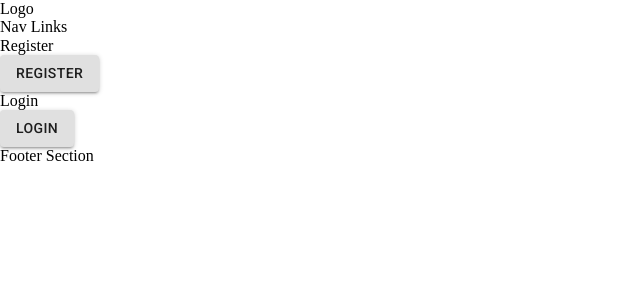
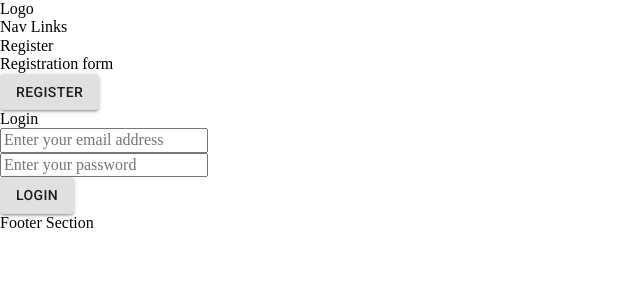
Before and after one commit to zack-jack/Tone-Shop, a React (Create React App) app in the folder client/: page /register-login in a window 1280 px wide. Shown: the top 300 px of the page, without its empty margins (0-640 px from the left). Built offline with nearby package versions, Linux system fonts and the light colour scheme.

Commit message:
User login handling

```diff
--- a/client/src/actions/userActions.js
+++ b/client/src/actions/userActions.js
@@ -1 +1,13 @@
 import axios from 'axios';
+
+import { LOGIN_USER } from './userTypes';
+
+export const loginUser = dataToSubmit => {
+  const request = axios
+    .post('api/user/login', dataToSubmit)
+    .then(res => res.data);
+  return {
+    type: LOGIN_USER,
+    payload: request
+  };
+};
--- a/client/src/actions/userTypes.js
+++ b/client/src/actions/userTypes.js
@@ -0,0 +1 @@
+export const LOGIN_USER = 'LOGIN_USER';
--- /dev/null
+++ b/client/src/components/FormField.js
@@ -0,0 +1,41 @@
+import React from 'react';
+
+const FormField = ({ id, formData, change }) => {
+  const showError = () => {
+    let errorMessage = null;
+
+    if (formData.validation && !formData.valid) {
+      errorMessage = <div>{formData.validationMessage}</div>;
+    }
+
+    return errorMessage;
+  };
+
+  const renderTemplate = () => {
+    let formTemplate = null;
+
+    switch (formData.element) {
+      case 'input':
+        formTemplate = (
+          <div>
+            <input
+              {...formData.config}
+              value={formData.value}
+              onBlur={e => change({ e, id, blur: true })}
+              onChange={e => change({ e, id })}
+            />
+            {showError()}
+          </div>
+        );
+        break;
+      default:
+        formTemplate = null;
+    }
+
+    return formTemplate;
+  };
+
+  return <div>{renderTemplate()}</div>;
+};
+
+export default FormField;
--- a/client/src/components/Login.js
+++ b/client/src/components/Login.js
@@ -0,0 +1,119 @@
+import React, { Component } from 'react';
+import { connect } from 'react-redux';
+import { withRouter } from 'react-router-dom';
+import Button from '@material-ui/core/Button';
+
+import FormField from './FormField';
+
+import { loginUser } from '../actions/userActions';
+
+import getFormData from '../utils/forms/getFormData';
+import validateForm from '../utils/forms/validateForm';
+import updateField from '../utils/forms/updateField';
+import isEmpty from '../utils/forms/isEmpty';
+
+class Login extends Component {
+  state = {
+    formSuccess: '',
+    formError: false,
+    formData: {
+      email: {
+        element: 'input',
+        value: '',
+        config: {
+          name: 'emailInput',
+          type: 'email',
+          placeholder: 'Enter your email address'
+        },
+        validation: {
+          required: true,
+          email: true
+        },
+        valid: false,
+        touched: false,
+        validationMessage: ''
+      },
+      password: {
+        element: 'input',
+        value: '',
+        config: {
+          name: 'passwordInput',
+          type: 'password',
+          placeholder: 'Enter your password'
+        },
+        validation: {
+          required: true
+        },
+        valid: false,
+        touched: false,
+        validationMessage: ''
+      }
+    }
+  };
+
+  updateForm = element => {
+    const newFormData = updateField(element, this.state.formData, 'login');
+
+    this.setState({
+      formData: newFormData
+    });
+  };
+
+  handleFormSubmit = e => {
+    e.preventDefault();
+
+    const dataToSubmit = getFormData(this.state.formData, 'login');
+    const formIsEmpty = isEmpty(this.state.formData, 'login');
+    const formIsValid = validateForm(this.state.formData, 'login');
+
+    if (!formIsEmpty || formIsValid) {
+      this.setState({
+        formError: false
+      });
+
+      this.props.dispatch(loginUser(dataToSubmit)).then(res => {
+        console.log(res.payload);
+        if (res.payload.success) {
+          console.log(res.payload);
+          this.props.history.push('/user/dashboard');
+        } else {
+          this.setState({
+            formError: true
+          });
+        }
+      });
+    } else {
+      this.setState({
+        formError: true
+      });
+    }
+  };
+
+  render() {
+    const { formError } = this.state;
+    return (
+      <div>
+        <form onSubmit={e => this.handleFormSubmit(e)}>
+          <FormField
+            id={'email'}
+            formData={this.state.formData.email}
+            change={element => this.updateForm(element)}
+          />
+          <FormField
+            id={'password'}
+            formData={this.state.formData.password}
+            change={element => this.updateForm(element)}
+          />
+          {formError ? (
+            <div>Please check that the data entered is valid.</div>
+          ) : null}
+          <Button variant="contained" onClick={e => this.handleFormSubmit(e)}>
+            Login
+          </Button>
+        </form>
+      </div>
+    );
+  }
+}
+
+export default connect()(withRouter(Login));
--- /dev/null
+++ b/client/src/components/Register.js
@@ -0,0 +1,15 @@
+import React, { Component } from 'react';
+import Button from '@material-ui/core/Button';
+
+class Register extends Component {
+  render() {
+    return (
+      <div>
+        <div>Registration form</div>
+        <Button variant="contained">Register</Button>
+      </div>
+    );
+  }
+}
+
+export default Register;
--- a/client/src/components/RegisterLogin.js
+++ b/client/src/components/RegisterLogin.js
@@ -1,17 +1,19 @@
 import React from 'react';
-import Button from '@material-ui/core/Button';
+
+import Login from './Login';
+import Register from './Register';
 
 const RegisterLogin = () => {
   return (
     <div>
       <div>
         <div>Register</div>
-        <Button variant="contained">Register</Button>
+        <Register />
       </div>
 
       <div>
         <div>Login</div>
-        <Button variant="contained">Login</Button>
+        <Login />
       </div>
     </div>
   );
--- a/client/src/reducers/userReducer.js
+++ b/client/src/reducers/userReducer.js
@@ -1,5 +1,9 @@
+import { LOGIN_USER } from '../actions/userTypes';
+
 export default function(state = {}, action) {
   switch (action.type) {
+    case LOGIN_USER:
+      return { ...state, loginSuccess: action.payload };
     default:
       return state;
   }
--- /dev/null
+++ b/client/src/utils/forms/getFormData.js
@@ -0,0 +1,9 @@
+export default (formData, formName) => {
+  let dataToSubmit = {};
+
+  for (let key in formData) {
+    dataToSubmit[key] = formData[key].value;
+  }
+
+  return dataToSubmit;
+};
--- /dev/null
+++ b/client/src/utils/forms/isEmpty.js
@@ -0,0 +1,14 @@
+export default (formData, formName) => {
+  let isEmptyArray = [];
+  let isEmpty;
+
+  for (let key in formData) {
+    isEmptyArray.push(formData[key].value);
+  }
+
+  isEmpty = isEmptyArray.some(element => {
+    return element === '';
+  });
+
+  return isEmpty;
+};
--- /dev/null
+++ b/client/src/utils/forms/updateField.js
@@ -0,0 +1,24 @@
+import validateInput from './validateInput';
+
+export default (element, formData, formName) => {
+  const newFormData = {
+    ...formData
+  };
+
+  const newElement = {
+    ...newFormData[element.id]
+  };
+
+  newElement.value = element.e.target.value;
+
+  if (element.blur) {
+    const validData = validateInput(newElement, formData);
+    newElement.valid = validData[0];
+    newElement.validationMessage = validData[1];
+  }
+
+  newElement.touched = element.blur;
+  newFormData[element.id] = newElement;
+
+  return newFormData;
+};
--- /dev/null
+++ b/client/src/utils/forms/validateForm.js
@@ -0,0 +1,14 @@
+export default (formData, formName) => {
+  let validArray = [];
+  let validData;
+
+  for (let key in formData) {
+    validArray.push(formData[key].valid);
+  }
+
+  validData = validArray.every(element => {
+    return element === true;
+  });
+
+  return validData;
+};
--- /dev/null
+++ b/client/src/utils/forms/validateInput.js
@@ -0,0 +1,19 @@
+export default (element, FormData = []) => {
+  let error = [true, ''];
+
+  if (element.validation.email) {
+    const valid = /^(([^<>()[\]\\.,;:\s@"]+(\.[^<>()[\]\\.,;:\s@"]+)*)|(".+"))@((\[[0-9]{1,3}\.[0-9]{1,3}\.[0-9]{1,3}\.[0-9]{1,3}\])|(([a-zA-Z\-0-9]+\.)+[a-zA-Z]{2,}))$/.test(
+      element.value
+    );
+    const message = !valid ? 'Please provide a valid email address' : '';
+    error = !valid ? [valid, message] : error;
+  }
+
+  if (element.validation.required) {
+    const valid = element.value.trim() !== '';
+    const message = !valid ? 'This field is required' : '';
+    error = !valid ? [valid, message] : error;
+  }
+
+  return error;
+};
```
Also changed, not shown: 1 other file (tests, documents, lock files or other folders).
